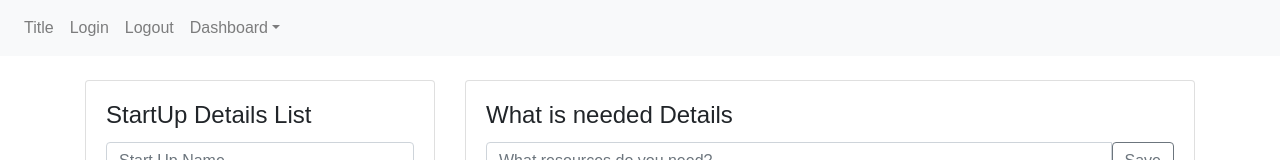
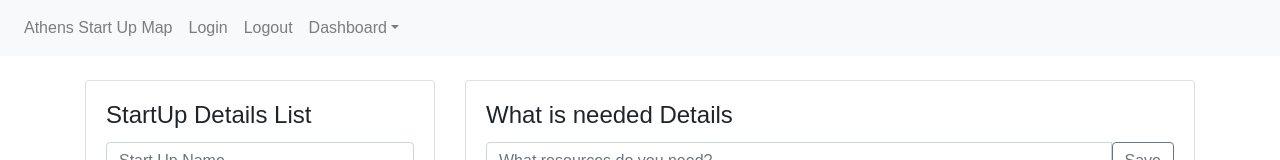
Before and after one commit to will-miller93/athens-startup-maps, a React (Create React App) app: page /startupdashboard in a window 1280 px wide. Shown: the top 160 px of the page. Built offline with nearby package versions, Linux system fonts and the light colour scheme.

Commit message:
setting up the sql database

```diff
--- a/src/components/navElements/login/login.js
+++ b/src/components/navElements/login/login.js
@@ -8,3 +8,5 @@ export const Login = () => {
     )
 };
 // this may need to be stateful yet.
+// this will require functionality to redirect to the Auth0 login/signup page.
+// this will also need to redirect after a redirect.
--- a/src/components/navElements/logout/logout.js
+++ b/src/components/navElements/logout/logout.js
@@ -10,3 +10,4 @@ export const Logout = () => {
 };
 
 // this may need to be stateful yet.
+// this will require funtionality to clear session tokens created by Auth0
--- a/src/components/navElements/title/title.js
+++ b/src/components/navElements/title/title.js
@@ -3,7 +3,7 @@ import React from 'react';
 export const Title = () => {
     return (
         <li className="nav-item">
-            <a className="nav-link" href="/"> Title </a>
+            <a className="nav-link" href="/"> Athens Start Up Map </a>
         </li>
     )
 };
```
